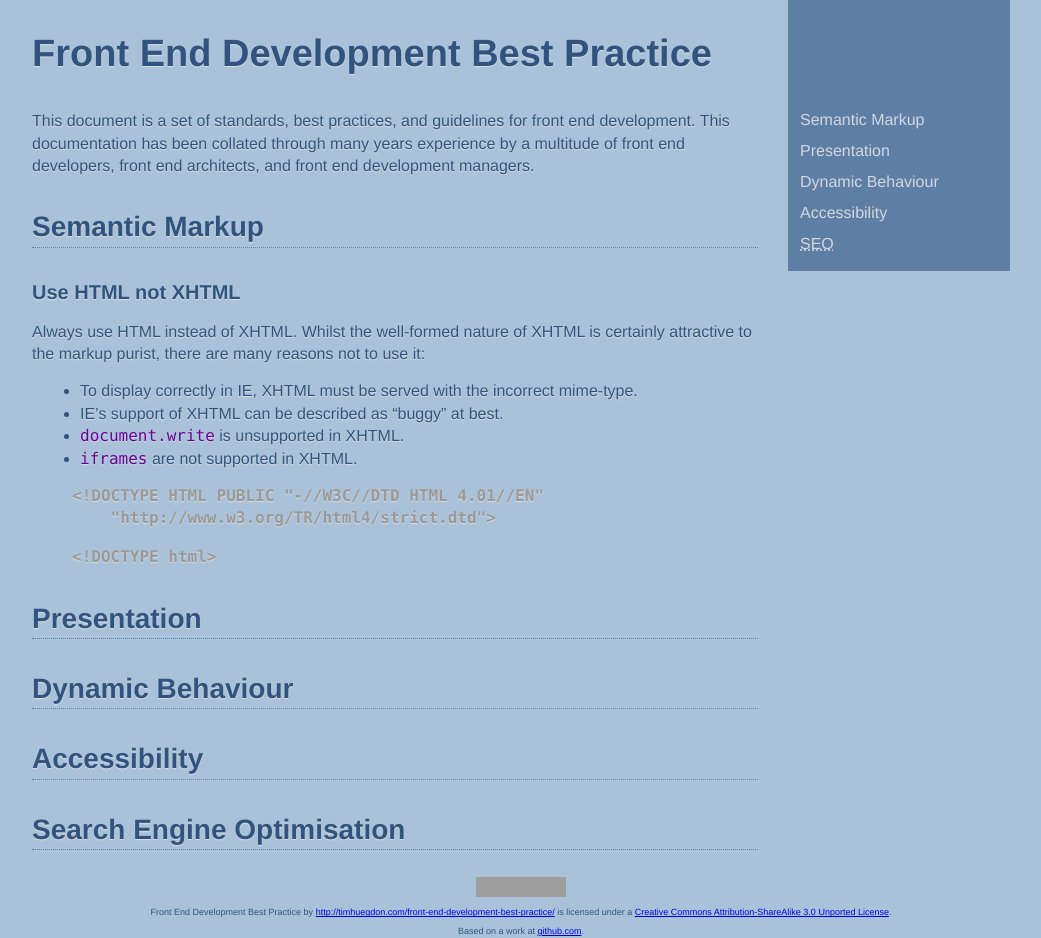
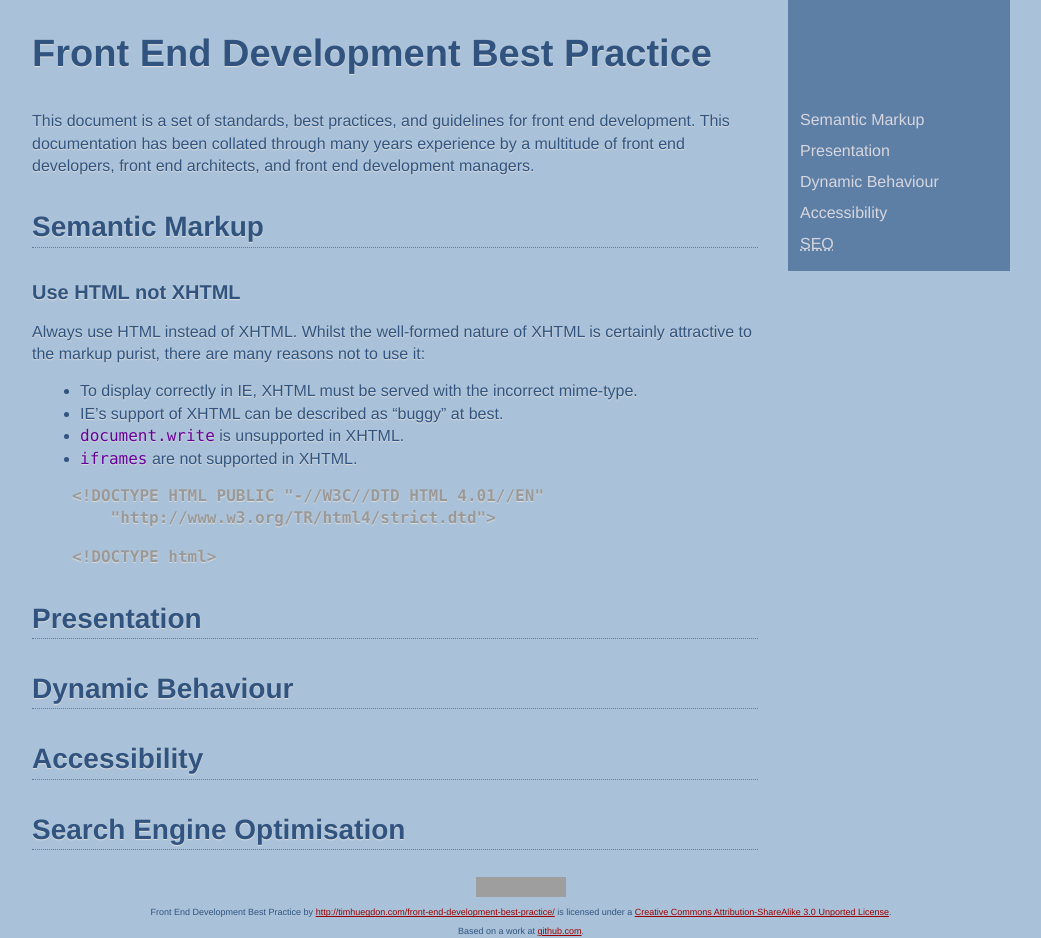
Before and after one commit to nefarioustim/front-end-development-best-practice, a Jekyll site: the page built from index.md, in a window 1280 px wide. Shown: the whole page, without its empty margins (119-1160 px from the left). Built offline with Jekyll 4.4.1, drawn with Linux system fonts in a browser that asks for light colours; Markdown is read by kramdown in place of the engine named in the settings; grey boxes are pictures that could not be loaded.

Commit message:
Updated CSS for links.

```diff
--- a/assets/css/core.css
+++ b/assets/css/core.css
@@ -12,6 +12,15 @@ body {
 	color: #30547F;
 	width: 1002px;
 	margin: 0 auto;
+}
+
+a {
+	color: #900;
+}
+a:focus,
+a:hover,
+a:active {
+	color: #000;
 }
 
 #article h1 {
```
